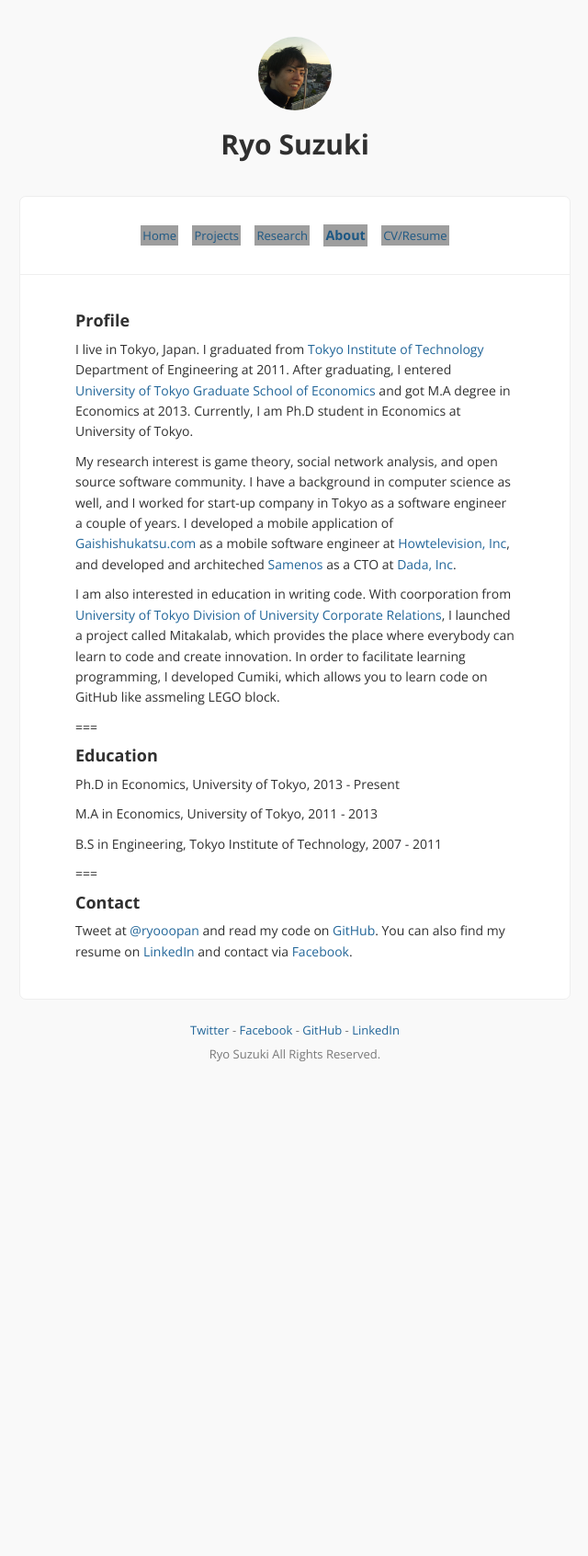
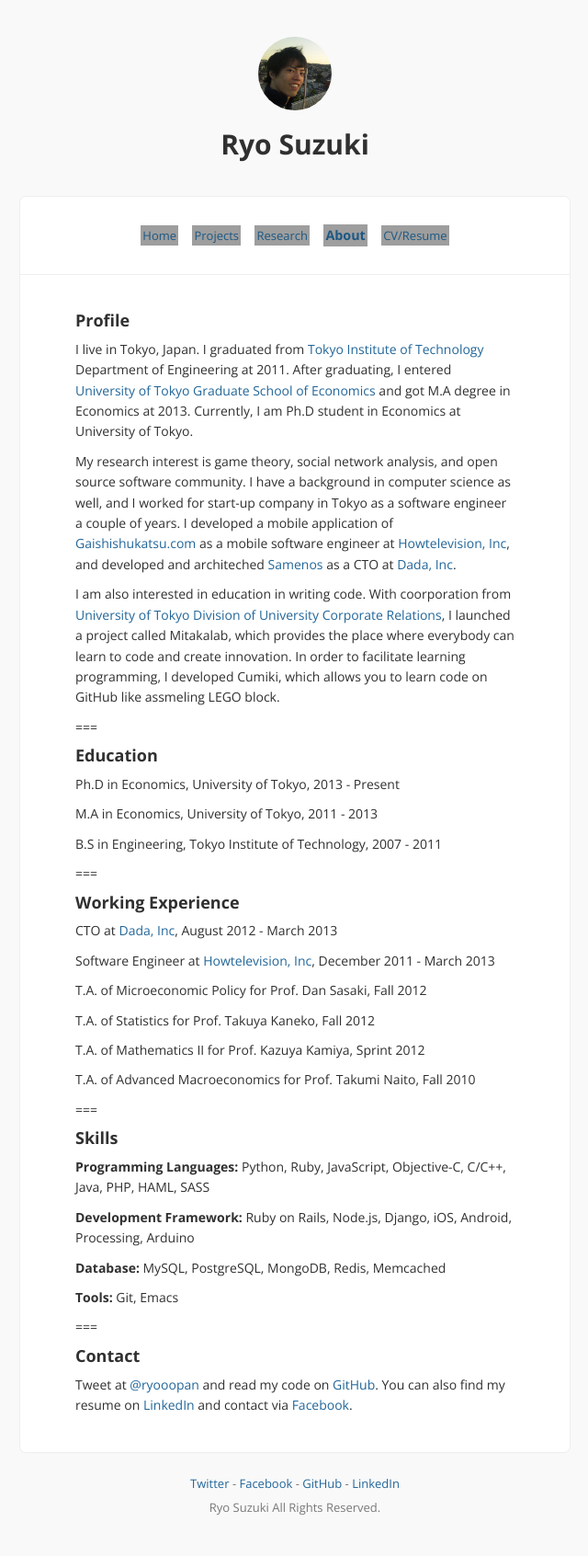
Before and after one commit to ryooopan/homepage, a Jekyll site: the page built from about.md, in a window 1280 px wide. Shown: the whole page at 92% size, without its empty margins (319-959 px from the left). Built offline with Jekyll 4.4.1, drawn with Linux system fonts in a browser that asks for light colours; nearby versions of some CDN libraries; Markdown is read by kramdown in place of the engine named in the settings; comment, search, counter and statistics services are not loaded; before the commit the page ends 1199 px from its top, so only the background shows below that; grey boxes are pictures that could not be loaded.

Commit message:
create home

```diff
--- a/about.md
+++ b/about.md
@@ -31,6 +31,34 @@ B.S in Engineering, Tokyo Institute of Technology, 2007 - 2011
 
 ===
 
+#### Working Experience
+
+CTO at [Dada, Inc](http://dadainc.jp), August 2012 - March 2013
+
+Software Engineer at [Howtelevision, Inc](http://howtelevision.co.jp), December 2011 - March 2013
+
+T.A. of Microeconomic Policy for Prof. Dan Sasaki, Fall 2012
+
+T.A. of Statistics for Prof. Takuya Kaneko, Fall 2012
+
+T.A. of Mathematics II for Prof. Kazuya Kamiya, Sprint 2012
+
+T.A. of Advanced Macroeconomics for Prof. Takumi Naito, Fall 2010
+
+===
+
+#### Skills
+
+**Programming Languages:** Python, Ruby, JavaScript, Objective-C, C/C++, Java, PHP, HAML, SASS
+
+**Development Framework:** Ruby on Rails, Node.js, Django, iOS, Android, Processing, Arduino
+
+**Database:** MySQL, PostgreSQL, MongoDB, Redis, Memcached
+
+**Tools:** Git, Emacs
+
+===
+
 #### Contact
 
 Tweet at [@ryooopan](http://twitter.com/ryooopan) and read my code on [GitHub](http://github.com/ryooopan).
```
Also changed, not shown: index.md (+12 -43 lines), projects.md (+1 -0 lines), research.md (+1 -1 lines), images/cumiki.png (added).
